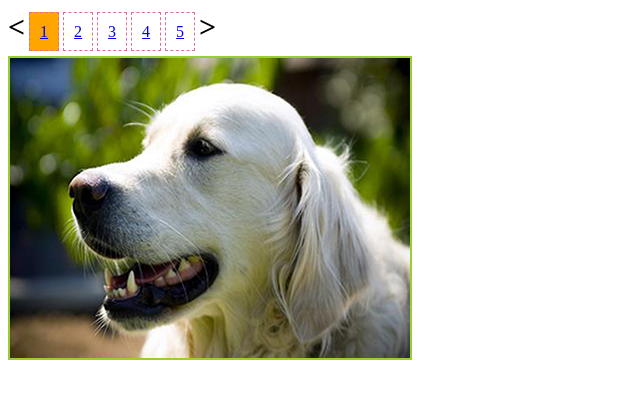
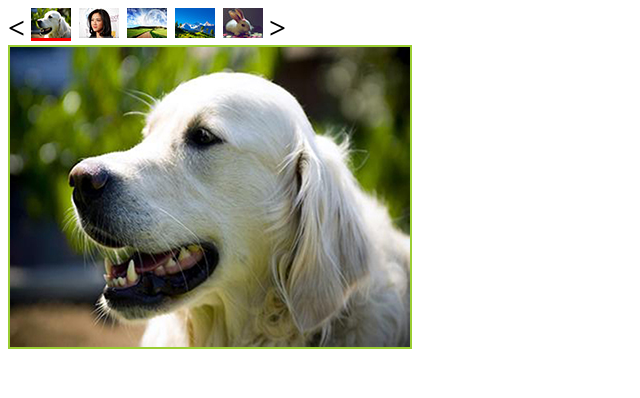
Before and after one commit to liruifengv/JavaScript-study, a plain HTML site: page 轮播图.html in a window 1280 px wide. Shown: the whole page, without its empty margins (0-640 px from the left). Drawn offline with Linux system fonts and the light colour scheme.

Commit message:
轮播图改进

```diff
--- a/轮播图.html
+++ b/轮播图.html
@@ -13,9 +13,9 @@
 
         }
         a{
-            line-height: 3;
-            padding: 10px;
-            border: 1px dashed palevioletred;
+            line-height: 0;
+            padding: 0px;
+            border: 2px solid #fff;
 
         }
         span{
@@ -23,8 +23,9 @@
             font-size: 30px;
         }
         .active{
-            background-color: orange;
+        background-color: #fa0000}
         }
+
 
         .container {
             position: relative;
@@ -53,11 +54,11 @@
 
         <div id="lbt">
             <span id="left">&lt;</span>
-            <a href="JavaScript:void (0)" class="active">1</a>
-            <a href="JavaScript:void (0)">2</a>
-            <a href="JavaScript:void (0)">3</a>
-            <a href="JavaScript:void (0)">4</a>
-            <a href="JavaScript:void (0)">5</a>
+            <a href="JavaScript:void (0)" class="active"><img src="img/狗狗1.jpg" alt="狗狗"></a>
+            <a href="JavaScript:void (0)"><img src="img/汤唯1.jpg" alt="汤唯"></a>
+            <a href="JavaScript:void (0)"><img src="img/梦幻1.jpg" alt="梦幻"></a>
+            <a href="JavaScript:void (0)"><img src="img/雪山1.jpg" alt="雪山"></a>
+            <a href="JavaScript:void (0)"><img src="img/小兔兔1.jpg" alt="小兔兔"></a>
             <span id="right">&gt;</span>
 
             <div style="display: block"><img src="img/狗狗.jpg"></div>
```
